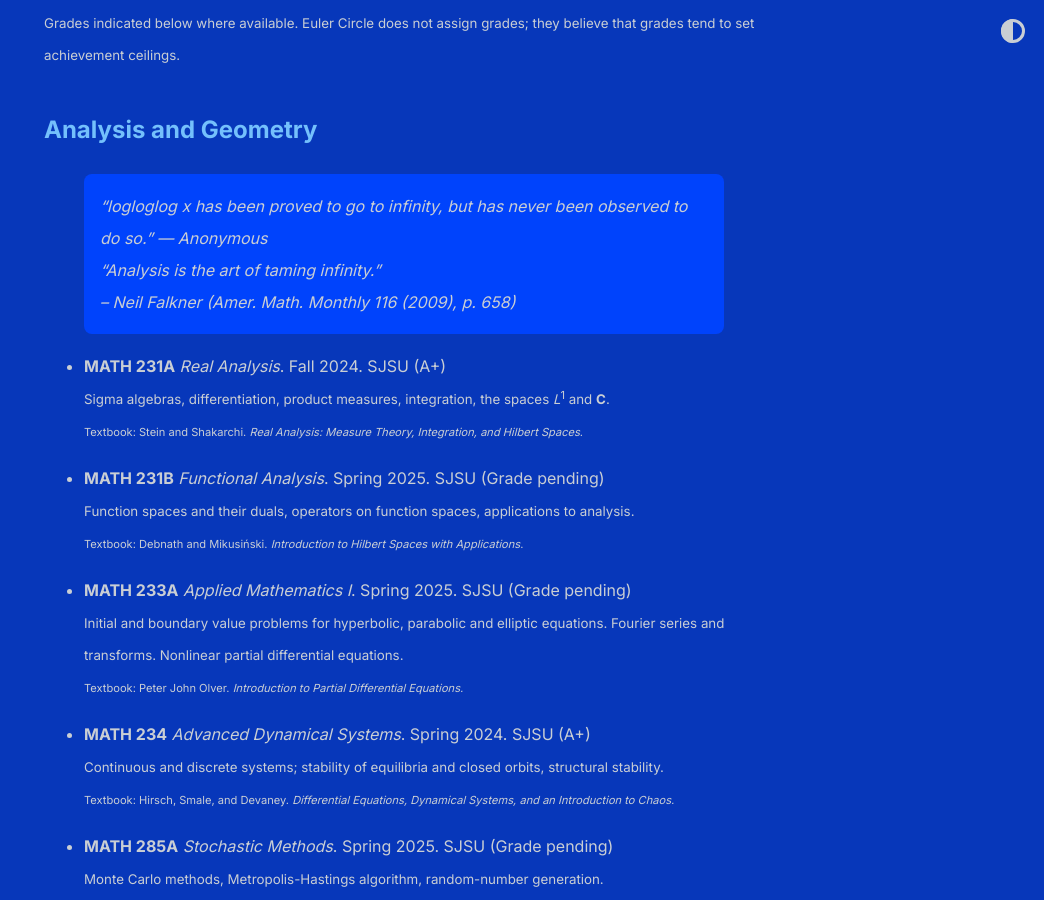
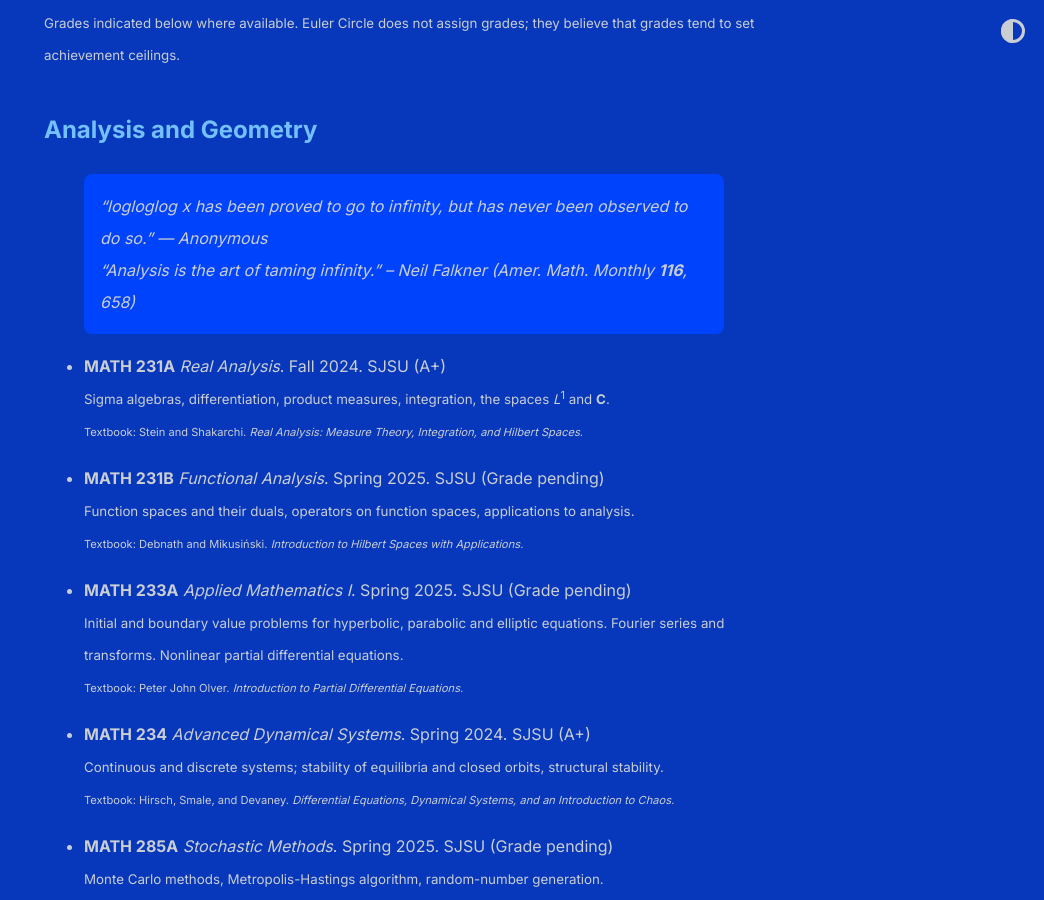
Before and after one commit to shihankanungo/shihankanungo.github.io, a Jekyll site: the page built from courses.md, in a window 1280 px wide and 900 px high, scrolled down 740 px. Shown: the whole window, without its empty margins (236-1280 px from the left). Built offline with Jekyll 4.4.1, drawn with Linux system fonts in a browser that asks for light colours.

Commit message:
Update courses.md

```diff
--- a/courses.md
+++ b/courses.md
@@ -13,7 +13,7 @@ I have undertaken advanced coursework at Euler Circle and at San José State Uni
 ## Analysis and Geometry
 
 > "logloglog x has been proved to go to infinity, but has never been observed to do so." --- Anonymous <br>
-> "Analysis is the art of taming infinity." <br> -- Neil Falkner (Amer. Math. Monthly 116 (2009), p. 658)
+> "Analysis is the art of taming infinity." -- Neil Falkner (Amer. Math. Monthly **116**, 658)
 
 - **MATH 231A** *Real Analysis*. Fall 2024. SJSU (A+) <br>
   <small>Sigma algebras, differentiation, product measures, integration, the spaces *L*<sup>1</sup> and **C**.</small> <br>
```
